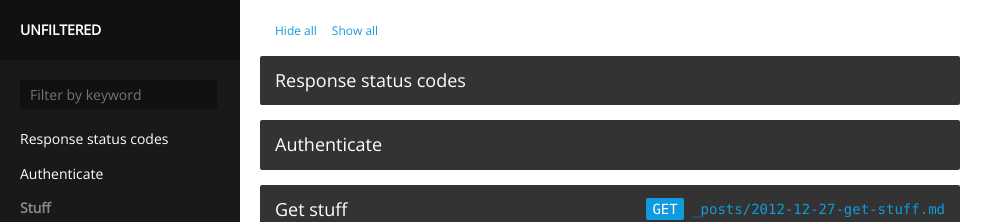
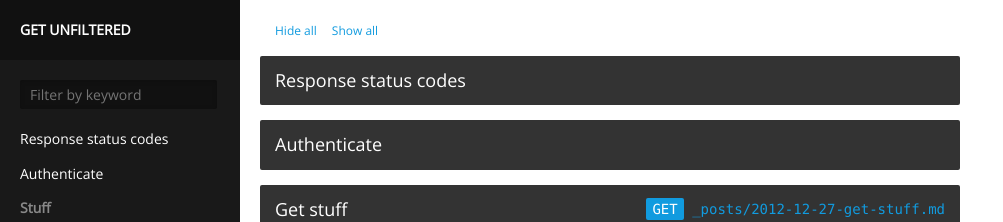
Before and after one commit to getunfiltered/getunfiltered.github.io, a Jekyll site: the page built from index.html, in a window 1280 px wide. Shown: the top 222 px of the page, without its empty margins (0-1003 px from the left). Built offline with Jekyll 4.4.1, drawn with Linux system fonts in a browser that asks for light colours.

Commit message:
update name

```diff
--- a/_config.yml
+++ b/_config.yml
@@ -3,4 +3,4 @@ exclude: ['README.markdown']
 permalink: ':title'
 pygments: true
 safe: false
-title: 'Unfiltered'
+title: 'Get Unfiltered'
--- a/component.json
+++ b/component.json
@@ -1,5 +1,5 @@
 {
-    "name": "Unfiltered",
+    "name": "Get Unfiltered",
     "description": "Simple API reference",
     "version": "0.0.1",
     "local": ["boot"],
```
Also changed, not shown: 2 other files.
